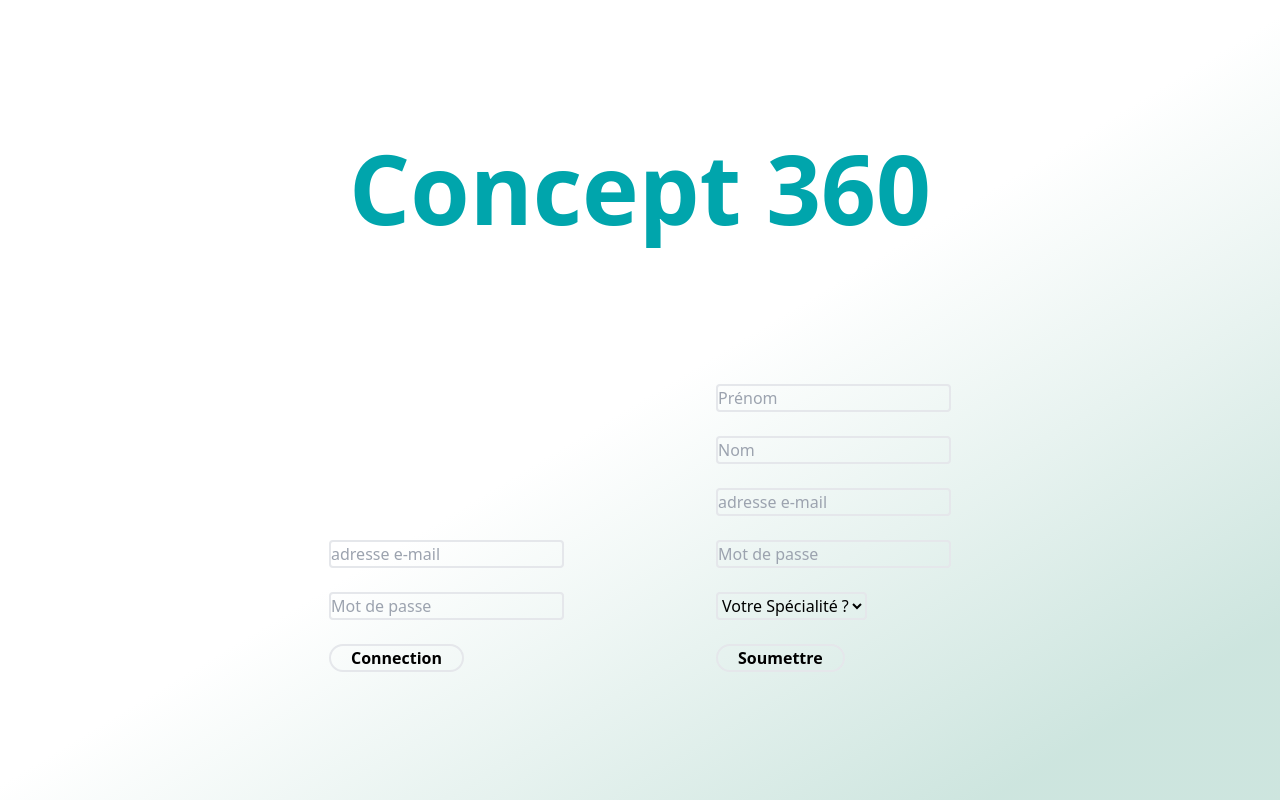
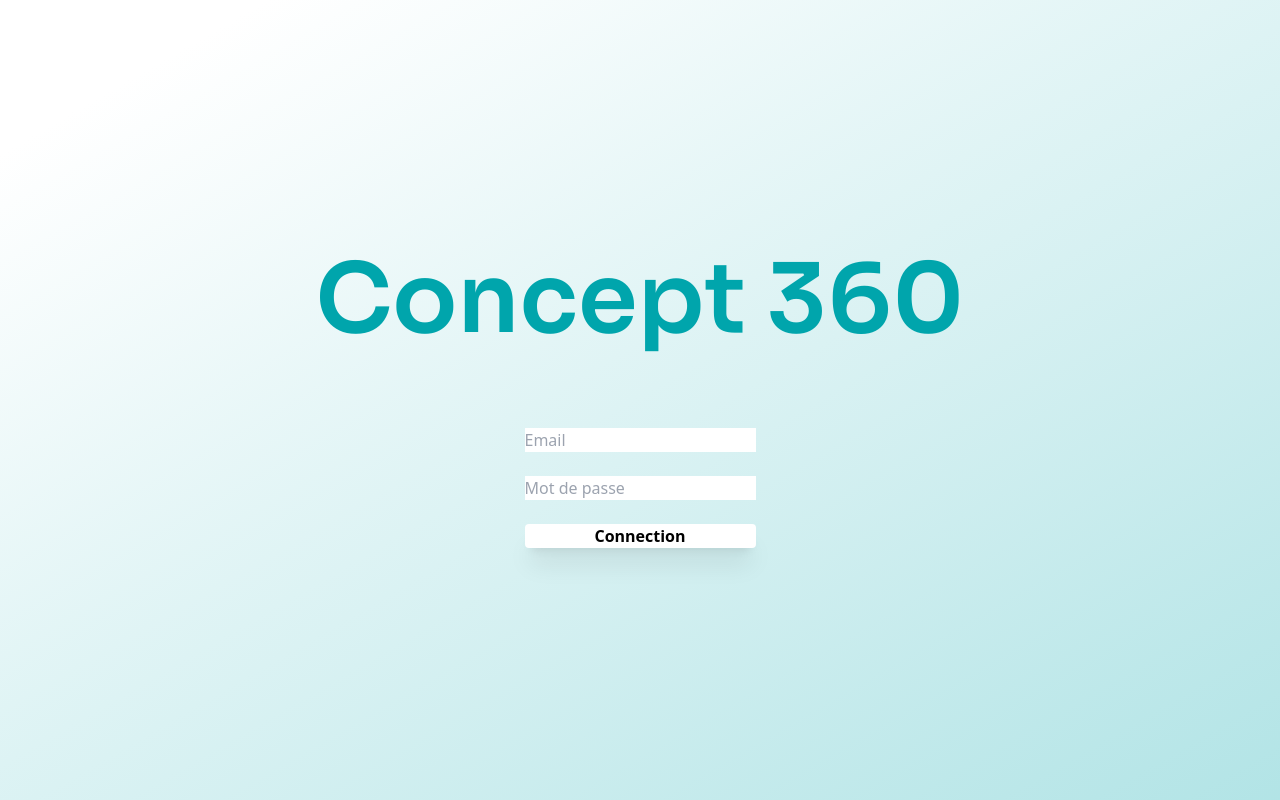
Before and after one commit to mrvalbass/concept360-frontend-web, a Next.js app: page /login in a window 1280 px wide. Built offline with nearby package versions, Linux system fonts and the light colour scheme.

Commit message:
Update patient card

```diff
--- a/src/components/Header.js
+++ b/src/components/Header.js
@@ -14,7 +14,7 @@ export default function Header() {
   return (
     <div
       className={
-        "flex justify-between px-9 items-center bg-[#067D5D] h-[10vh] text-white font-[Sora]"
+        "flex justify-between px-9 items-center bg-[#00a5ac] h-[10vh] text-white font-[Sora]"
       }
     >
       <div className="flex items-center gap-9">
--- a/src/components/patientCard.js
+++ b/src/components/patientCard.js
@@ -1,16 +1,12 @@
 import { useEffect, useState } from "react";
 import Routine from "./Routine";
 import Image from "next/image";
+import { DateCalendar } from "@mui/x-date-pickers";
+import moment from "moment";
 
 export default function PatientCard({ patientId }) {
-  const [date, setDate] = useState(
-    () =>
-      `${new Date().getFullYear()}-${`${new Date().getMonth() + 1}`.padStart(
-        2,
-        "0"
-      )}-${new Date().getDate()}`
-  );
   const [programData, setProgramData] = useState(null);
+  const [date, setDate] = useState(() => moment().startOf("day"));
 
   useEffect(() => {
     (async () => {
@@ -26,13 +22,14 @@ export default function PatientCard({ patientId }) {
   if (!programData) return <div className="border-2 grow">No Data</div>;
 
   const { patient, program } = programData;
-  const currentRoutine = program.find(
-    (routine) => new Date(routine.date).getTime() === new Date(date).getTime()
-  );
+  const currentRoutine = program.find((routine) => {
+    return moment(routine.date).startOf("day").isSame(date);
+  });
 
   return (
-    <div className="flex flex-col border-2 grow p-5">
-      <div className="flex items-center justify-between px-10">
+    <div className="flex flex-col border-2 grow px-5 pb-5">
+      <div className="flex gap-10 items-start justify-between px-10">
+        <div className="flex flex-col h-full gap-5 grow py-5">
           <div className="flex items-center gap-6">
             <div className="w-16 ">
               <Image
@@ -45,13 +42,13 @@ export default function PatientCard({ patientId }) {
             </div>
             <h2>{`${patient.user.firstName} ${patient.user.lastName}`}</h2>
           </div>
-        <input
-          type="date"
-          onChange={(e) => setDate(e.nativeEvent.target.value)}
-          value={date}
-        />
+          <textarea className="border-2 grow" placeholder="Notes"></textarea>
         </div>
-      <div>
+        <div className="w-[320px]">
+          <DateCalendar value={date} onChange={setDate} />
+        </div>
+      </div>
+      <div className="border-2 grow">
         {currentRoutine ? (
           <Routine {...currentRoutine.routine} />
         ) : (
--- a/src/components/routine.js
+++ b/src/components/routine.js
@@ -1,6 +1,8 @@
 export default function Routine({ exercices }) {
-  const exercicesList = exercices.map((exercice) => (
-    <div className="flex gap-2">
+  console.log(exercices);
+
+  const exercicesList = exercices.map((exercice, i) => (
+    <div key={i} className="flex gap-2">
       <p>
         {`name: ${exercice.exercice.title}, series: ${exercice.series}, reps : ${exercice.reps}`}
       </p>
--- a/src/pages/Profile.js
+++ b/src/pages/Profile.js
@@ -2,7 +2,7 @@ import Button from "@/components/Button";
 import Header from "@/components/Header";
 import { ChangeConnectionState } from "@/reducers/users";
 import { useRouter } from "next/router";
-import { useState } from "react";
+import { useEffect, useState } from "react";
 import { useDispatch } from "react-redux";
 
 export default function Others() {
@@ -10,14 +10,14 @@ export default function Others() {
   const router = useRouter();
   const [renderTrigger, setRenderTrigger] = useState(true);
 
-  if (!localStorage.getItem("token")) router.push("/login");
+  useEffect(() => {
+    if (!localStorage.getItem("token")) router.push("/login");
+  }, [renderTrigger]);
 
   return (
     <>
       <Header />
-      <main
-        className={`flex flex-col min-h-[90vh] items-center justify-center`}
-      >
+      <main className="flex flex-col min-h-[90vh] items-center justify-center">
         <Button
           onClick={() => {
             dispatch(ChangeConnectionState());
--- a/src/pages/Programs.js
+++ b/src/pages/Programs.js
@@ -1,7 +1,15 @@
 import Header from "@/components/Header";
 import PatientCard from "@/components/PatientCard";
+import { useRouter } from "next/router";
+import { useEffect } from "react";
 
 export default function Programs() {
+  const router = useRouter();
+
+  useEffect(() => {
+    if (!localStorage.getItem("token")) router.push("/login");
+  }, []);
+
   return (
     <>
       <Header />
--- a/src/pages/_app.js
+++ b/src/pages/_app.js
@@ -3,6 +3,8 @@ import Head from "next/head";
 import { Provider } from "react-redux";
 import { configureStore } from "@reduxjs/toolkit";
 import users from "../reducers/users";
+import { LocalizationProvider } from "@mui/x-date-pickers";
+import { AdapterMoment } from "@mui/x-date-pickers/AdapterMoment";
 
 const store = configureStore({
   reducer: { users },
@@ -11,10 +13,12 @@ const store = configureStore({
 export default function App({ Component, pageProps }) {
   return (
     <Provider store={store}>
-      <Head>
-        <title>Concept 360</title>
-      </Head>
-      <Component {...pageProps} />
+      <LocalizationProvider dateAdapter={AdapterMoment}>
+        <Head>
+          <title>Concept 360</title>
+        </Head>
+        <Component {...pageProps} />
+      </LocalizationProvider>
     </Provider>
   );
 }
--- a/src/pages/login.js
+++ b/src/pages/login.js
@@ -2,7 +2,7 @@ import { useRouter } from "next/router";
 import { useState } from "react";
 import { useSelector, useDispatch } from "react-redux";
 import { ChangeConnectionState } from "../reducers/users";
-import { inputStyle, buttonStyle } from "@/styles/style";
+import Button from "@/components/Button";
 
 export default function login() {
   const router = useRouter();
@@ -53,81 +53,24 @@ export default function login() {
   };
 
   return (
-    <main className="flex flex-col min-h-screen min-w-full items-center justify-center bg-[linear-gradient(149deg,_rgba(255,_255,_255,_0.20)_50%,_rgba(6,_125,_93,_0.20)_88.81%)]">
-      <div className="m-20 font-sora text-8xl font-semibold text-center text-[#00a5ac]">
+    <main className="flex flex-col min-h-screen items-center justify-center gap-20 bg-[linear-gradient(150deg,rgba(255,255,255,0.30)10%,rgba(0,165,172,0.30)100%,rgba(6,125,93,0.30)65%)]">
+      <div className="font-[sora] text-8xl font-semibold text-[#00a5ac]">
         Concept 360
       </div>
-      <div className="flex flex-row m-5 justify-center items-end gap-[24px]">
-        {/* login */}
-        <div className=" m-10 flex flex-col pl-[24px] pr-[24px] py-[8px]  justify-end items-start gap-[24px] bg-transparent">
+      <div className="flex flex-col gap-6">
         <input
-            className={inputStyle}
           onChange={(e) => setEmail(e.target.value)}
           type="text"
           value={email}
-            placeholder="adresse e-mail"
+          placeholder="Email"
         />
         <input
-            className={inputStyle}
           onChange={(e) => setPassword(e.target.value)}
           type="password"
           value={password}
           placeholder="Mot de passe"
         />
-          <button className={buttonStyle} onClick={signIn}>
-            Connection
-          </button>
-        </div>
-
-        {/* Register */}
-        <div className="m-10 flex flex-col pl-[24px] pr-[24px] py-[8px]  justify-end items-start gap-[24px] bg-transparent	">
-          <input
-            className={inputStyle}
-            onChange={(e) => setFirstName(e.target.value)}
-            type="text"
-            value={firstName}
-            placeholder="Prénom"
-          />
-          <input
-            className={inputStyle}
-            onChange={(e) => setLastName(e.target.value)}
-            type="text"
-            value={lastName}
-            placeholder="Nom"
-          />
-          <input
-            className={inputStyle}
-            onChange={(e) => setEmail(e.target.value)}
-            type="text"
-            value={email}
-            placeholder="adresse e-mail"
-          />
-          <input
-            className={inputStyle}
-            onChange={(e) => setPassword(e.target.value)}
-            type="password"
-            value={password}
-            placeholder="Mot de passe"
-          />
-
-          <select
-            className={inputStyle}
-            value={discipline}
-            onChange={(e) => setDiscipline(e.target.value)}
-          >
-            <option value={""} disabled>
-              Votre Spécialité ?
-            </option>
-            <option value={"kiné"}>Kiné</option>
-            <option value={"Ostéo"}>Ostéo</option>
-            <option value={"Psy"}>Psy</option>
-            <option value={"Coach"}>Coach</option>
-          </select>
-
-          <button className={buttonStyle} onClick={SignUp}>
-            Soumettre
-          </button>
-        </div>
+        <Button onClick={signIn}>Connection</Button>
       </div>
     </main>
   );
--- a/src/styles/globals.css
+++ b/src/styles/globals.css
@@ -1,4 +1,12 @@
-@import url('https://fonts.googleapis.com/css2?family=Sora:wght@100..800&display=swap');
+@import url("https://fonts.googleapis.com/css2?family=Sora:wght@100..800&display=swap");
+@import "@fontsource/roboto/300.css";
+@import "@fontsource/roboto/400.css";
+@import "@fontsource/roboto/500.css";
+@import "@fontsource/roboto/700.css";
 @tailwind base;
 @tailwind components;
 @tailwind utilities;
+
+* {
+  /* border: 1px red solid; */
+}
--- a/src/styles/style.js
+++ /dev/null
@@ -1,4 +0,0 @@
-export const inputStyle =
-  "bg-transparent p-2.5 border-2 border-[#D7D7D7] rounded w-[280px] h-[56px]";
-export const buttonStyle =
-  "border-2 font-semibold bg-green-200 px-5 rounded-full";
```
Also changed, not shown: package.json (+9 -1 lines), 1 other file (tests, documents, lock files or other folders). Lines whose indentation alone changed are shown as unchanged.
